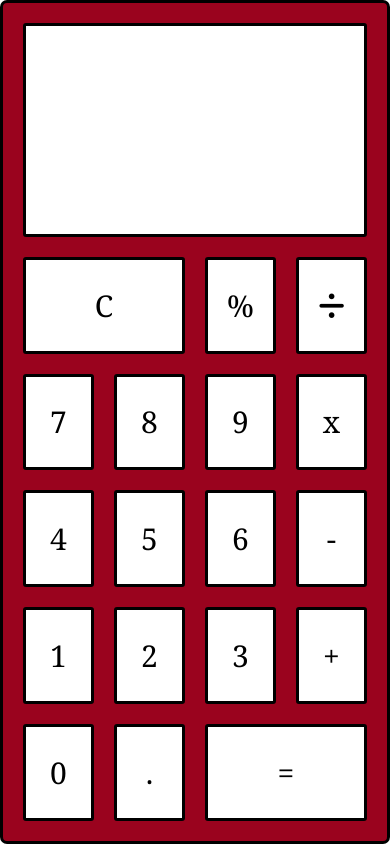
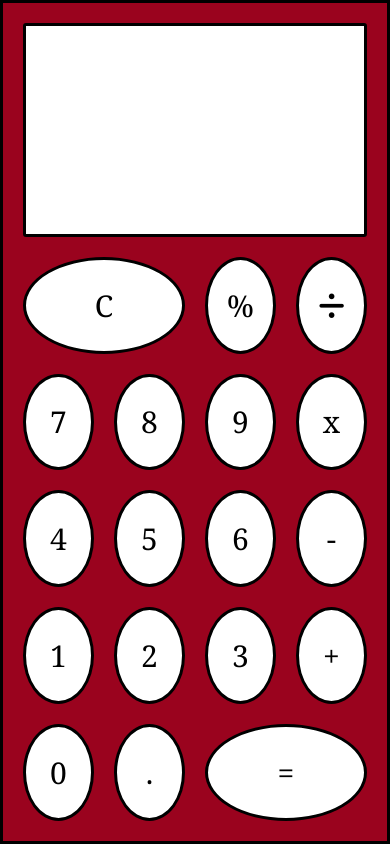
Before and after one commit to sholland236/calculator, a plain HTML site: page index.html in a window 390 px wide. Drawn offline with Linux system fonts and the light colour scheme.

Commit message:
mobile code arrangement

```diff
--- a/styles.scss
+++ b/styles.scss
@@ -12,7 +12,7 @@
 .calculator {
     background-color: $primary-color;
     border: 3px solid black;
-    border-radius: 7px;
+    // border-radius: 7px;
     width: 100vw;
     height: 100vh;
     padding: 20px;
@@ -33,7 +33,8 @@
     button {
         background-color: white;
         border: 3px solid black;
-        border-radius: 3px;
+        // use border-radius 50% to make buttons round
+        border-radius: 50%;
         font-size: 30px;
         font-family: $button-font;
     }
```
Also changed, not shown: styles.css.
